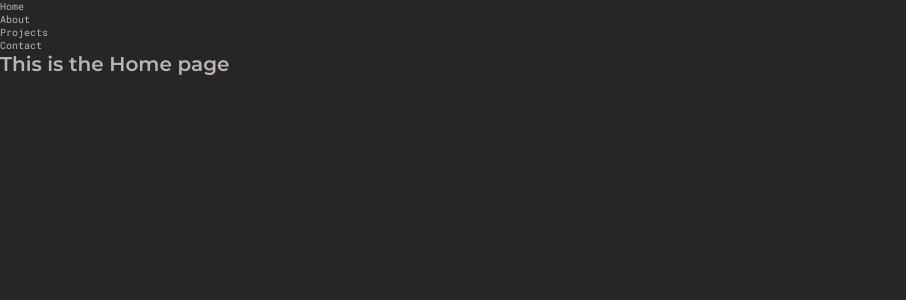
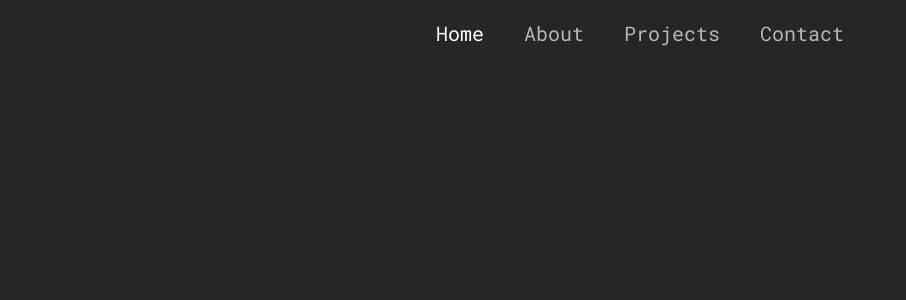
Before and after one commit to ZestyLimones/Zesty_React_Portfolio, a React (Create React App) app: page / in a window 1280 px wide. Shown: the top 300 px of the page, without its empty margins (0-906 px from the left). Built offline with nearby package versions, Linux system fonts and the light colour scheme; the HTML template or start-up script is replaced by a standard one.

Commit message:
added styling to nav menu.

```diff
--- a/src/components/NavMenu.js
+++ b/src/components/NavMenu.js
@@ -1,12 +1,50 @@
 import React from 'react';
 import { NavLink } from 'react-router-dom';
+import styled from 'styled-components';
+
+const NavMenuStyles = styled.div`
+  position: fixed;
+  z-index: 100;
+  top: 0;
+  left: 0;
+  width: 100%;
+  padding: 1rem 0;
+  background: var(--dark-bg);
+  ul {
+    max-width: 1200px;
+    margin: 0 auto;
+    width: 90%;
+    text-align: center;
+    li {
+      display: inline-block;
+      border-radius: 8px;
+      transition: 0.3s ease brackgound-color;
+      &:hover {
+        background-color: var(--deep-dark);
+      }
+    }
+    a {
+      display: inline-block;
+      font-family: 'RobotoMono Regular';
+      padding: 1rem 2rem;
+      font-size: 2rem;
+      color: var(--gray-1);
+      outline: none;
+    }
+    .active {
+      color: var(--white);
+    }
+  }
+`;
 
 export default function NavMenu() {
   return (
-    <div>
+    <NavMenuStyles>
       <ul>
         <li>
-          <NavLink to="/">Home</NavLink>
+          <NavLink to="/" exact>
+            Home
+          </NavLink>
         </li>
         <li>
           <NavLink to="/about">About</NavLink>
@@ -18,6 +56,6 @@ export default function NavMenu() {
           <NavLink to="/contact">Contact</NavLink>
         </li>
       </ul>
-    </div>
+    </NavMenuStyles>
   );
 }
```
